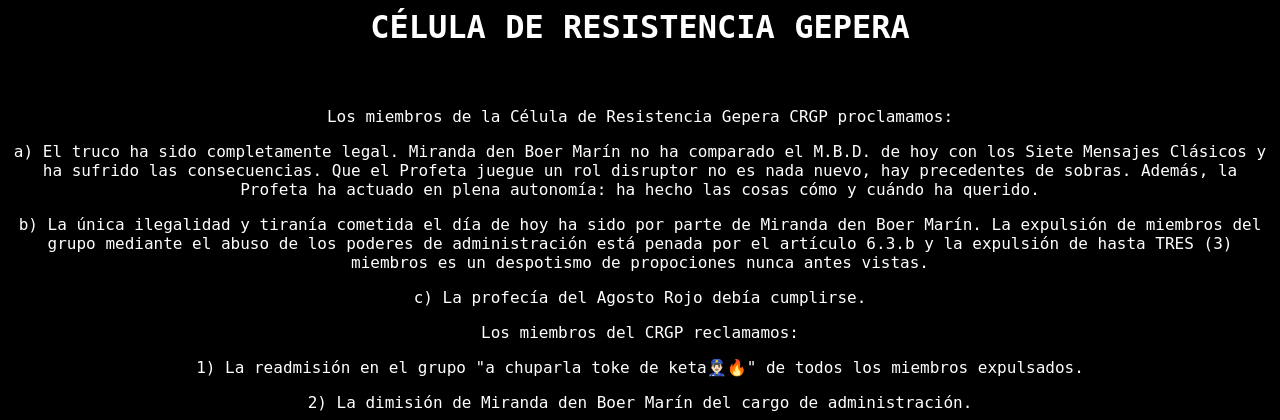
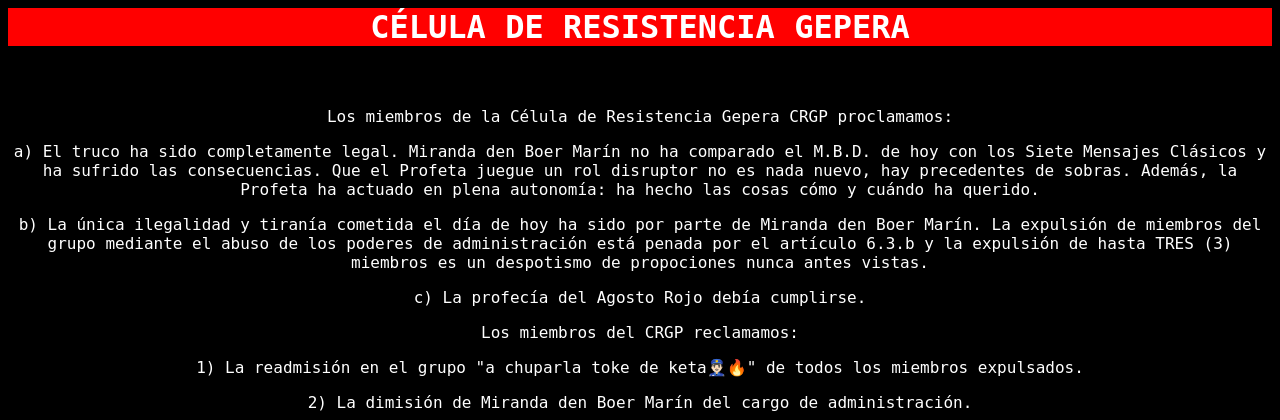
Before and after one commit to bartolso/portal-gp, a Django app: page /resistencia in a window 1280 px wide. Shown: the top 420 px of the page. Run offline with Django 4.2, Linux system fonts and the light colour scheme.

Commit message:
Update resistencia.html

```diff
--- a/portalgp/templates/home/resistencia.html
+++ b/portalgp/templates/home/resistencia.html
@@ -26,6 +26,7 @@
 
     h1 {
         color: white;
+        background-color: red;
     }
 
     p {
```
